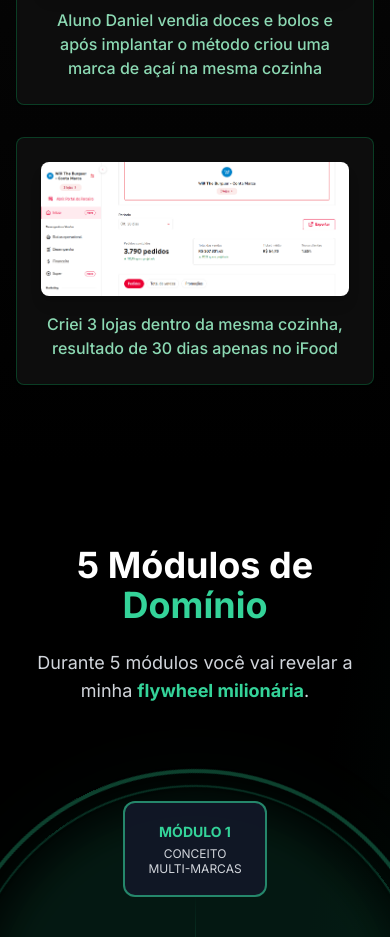
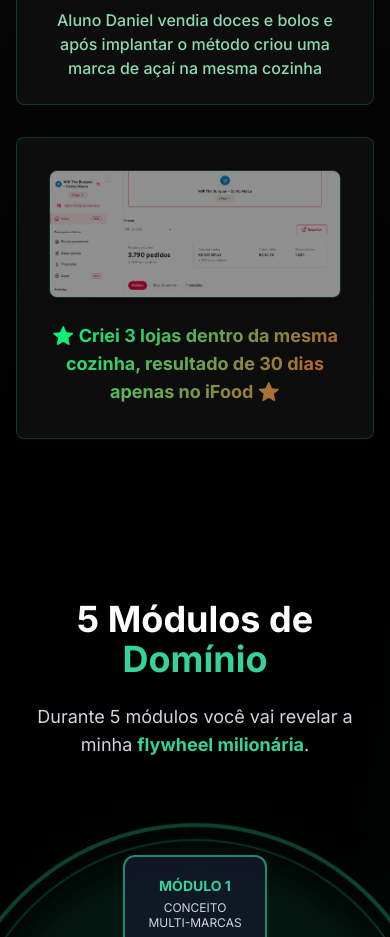
Before and after one commit to FoodVerso/mm-lab-landing-design, a React (Vite) app: page / in a window 390 px wide. Shown: the part 3640-4577 px from the top of the page. Built offline with nearby package versions, Linux system fonts and the light colour scheme.

Commit message:
Aumentar ênfase do último print
Aumenta o tamanho e a ênfase do último print enviado pelo usuário na seção "Resultados Reais".

```diff
--- a/src/pages/Index.tsx
+++ b/src/pages/Index.tsx
@@ -164,16 +164,18 @@ const Index = () => {
               </CardContent>
             </Card>
 
-            <Card className="bg-card border-mm-green/20 hover:border-mm-green transition-all duration-300">
-              <CardContent className="p-6">
-                <img
-                  src="/lovable-uploads/1a6fcfd7-2916-4517-bf76-f0e112845dc8.png"
-                  alt="Will The Burguer - Dashboard de vendas com 3 lojas"
-                  className="w-full h-auto rounded-lg mb-4 shadow-lg"
-                />
-                <p className="text-center text-muted-foreground font-medium">
-                  Criei 3 lojas dentro da mesma cozinha, resultado de 30 dias apenas no iFood
-                </p>
+            <Card className="bg-card border-mm-green/20 hover:border-mm-green transition-all duration-300 lg:col-span-3 transform hover:scale-105 shadow-green-glow hover:shadow-lg">
+              <CardContent className="p-8">
+                <div className="max-w-2xl mx-auto">
+                  <img
+                    src="/lovable-uploads/1a6fcfd7-2916-4517-bf76-f0e112845dc8.png"
+                    alt="Will The Burguer - Dashboard de vendas com 3 lojas"
+                    className="w-full h-auto rounded-lg mb-6 shadow-2xl border border-mm-green/30 animate-pulse"
+                  />
+                  <p className="text-center text-muted-foreground font-bold text-lg bg-gradient-mixed bg-clip-text text-transparent">
+                    ⭐ Criei 3 lojas dentro da mesma cozinha, resultado de 30 dias apenas no iFood ⭐
+                  </p>
+                </div>
               </CardContent>
             </Card>
           </div>
```
